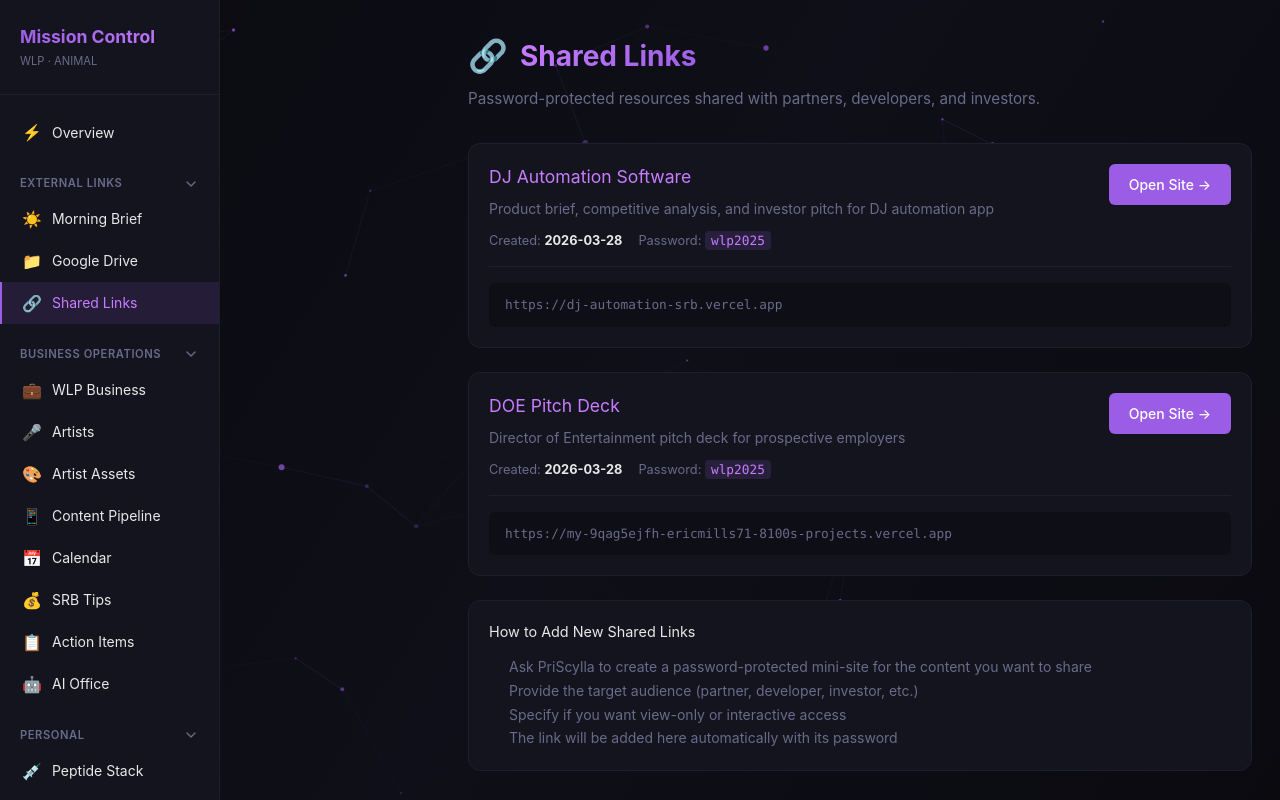
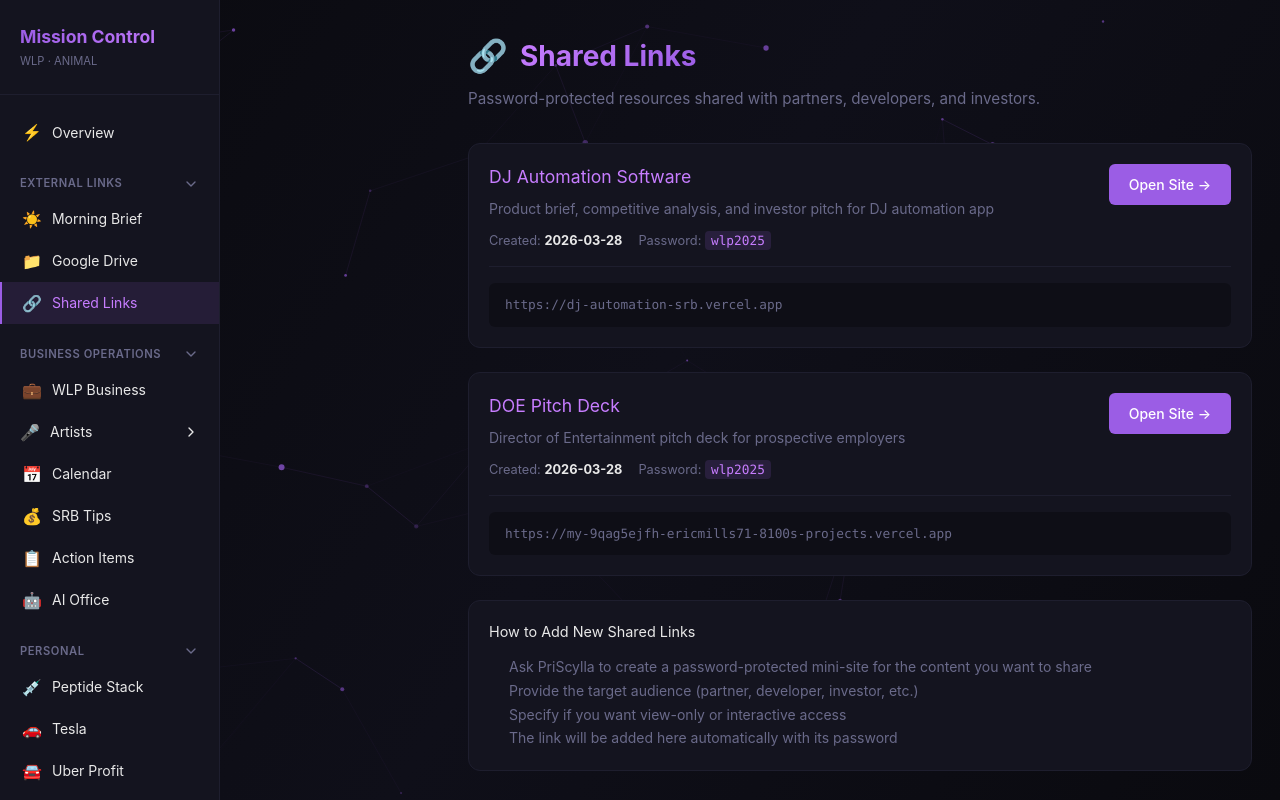
Before and after one commit to Animal71Animal/Mission-Control, a Next.js app: page /shared-links in a window 1280 px wide. Shown: the top 800 px of the page. Built offline with nearby package versions, Linux system fonts and the light colour scheme.

Commit message:
feat: consolidate Artist Assets + Content Pipeline under Artists dropdown in sidebar

```diff
--- a/app/data/modules.ts
+++ b/app/data/modules.ts
@@ -7,14 +7,16 @@ export interface Module {
   desc: string;
   status: "active" | "pending" | "beta";
   group: ModuleGroup;
+  children?: Module[];
 }
 
 // Order matches Sidebar navigation (excluding Overview which is home page)
 export const modules: Module[] = [
   { href: "/wlp", icon: "💼", title: "WLP Business", desc: "Business docs, AI artists, streaming, social, analytics, and industry links.", status: "active", group: "business" },
-  { href: "/artists", icon: "🎤", title: "Artists", desc: "ANIMAL, Kade Rivers, Madison Blair, Aria Vale, JusNiiga — WLP roster.", status: "active", group: "business" },
-  { href: "/artist-assets", icon: "🎨", title: "Artist Assets", desc: "Unified asset tracking for WLP artist roster.", status: "active", group: "business" },
-  { href: "/content-pipeline", icon: "📱", title: "Content Pipeline", desc: "TikTok, Reels & Shorts management for WLP AI Artists.", status: "active", group: "business" },
+  { href: "/artists", icon: "🎤", title: "Artists", desc: "ANIMAL, Kade Rivers, Madison Blair, Aria Vale, JusNiiga — WLP roster.", status: "active", group: "business", children: [
+    { href: "/artist-assets", icon: "🎨", title: "Artist Assets", desc: "Unified asset tracking for WLP artist roster.", status: "active", group: "business" },
+    { href: "/content-pipeline", icon: "📱", title: "Content Pipeline", desc: "TikTok, Reels & Shorts management for WLP AI Artists.", status: "active", group: "business" },
+  ] },
   { href: "/calendar", icon: "📅", title: "Calendar", desc: "Gigs, studio sessions, meetings, and deadlines.", status: "active", group: "business" },
   { href: "/srb-tips", icon: "💰", title: "SRB Tips", desc: "Spearmint Rhino tip tracking — monthly totals, top tippers, dancer stats.", status: "active", group: "business" },
   { href: "/tasks", icon: "📋", title: "Action Items", desc: "All action items — SRB club operations and personal tasks in one hub.", status: "active", group: "business" },
--- a/components/Sidebar.tsx
+++ b/components/Sidebar.tsx
@@ -4,7 +4,7 @@ import Link from "next/link";
 import { usePathname } from "next/navigation";
 import { useState, useEffect } from "react";
 import { modules, groupLabels, groupOrder } from "../app/data/modules";
-import type { ModuleGroup } from "../app/data/modules";
+import type { ModuleGroup, Module } from "../app/data/modules";
 
 // Chevron icon component
 function ChevronIcon({ expanded }: { expanded: boolean }) {
@@ -25,6 +25,85 @@ function ChevronIcon({ expanded }: { expanded: boolean }) {
     >
       <polyline points="9 18 15 12 9 6" />
     </svg>
+  );
+}
+
+// NavItem: renders a module link, with optional collapsible children
+function NavItem({ item, pathname, onClose, depth = 0 }: { item: Module; pathname: string; onClose: () => void; depth?: number }) {
+  const active = pathname === item.href;
+  const hasChildren = item.children && item.children.length > 0;
+  const childActive = hasChildren && item.children!.some((c) => pathname === c.href);
+  const [open, setOpen] = useState(childActive || active);
+
+  // Auto-open if a child becomes active
+  useEffect(() => {
+    if (childActive) setOpen(true);
+  }, [childActive]);
+
+  const indent = depth * 12;
+
+  if (hasChildren) {
+    return (
+      <div>
+        <button
+          onClick={() => setOpen((o) => !o)}
+          style={{
+            display: "flex",
+            alignItems: "center",
+            gap: 10,
+            width: "100%",
+            padding: `9px 20px 9px ${20 + indent}px`,
+            fontSize: "0.875rem",
+            color: childActive || active ? "var(--accent2)" : "var(--text)",
+            background: childActive || active ? "rgba(155,93,229,0.12)" : "transparent",
+            borderLeft: childActive || active ? "2px solid var(--accent)" : "2px solid transparent",
+            textDecoration: "none",
+            transition: "all 0.15s",
+            border: "none",
+            cursor: "pointer",
+            textAlign: "left",
+          }}
+        >
+          <span style={{ fontSize: "1rem" }}>{item.icon}</span>
+          <span style={{ flex: 1 }}>{item.title}</span>
+          <ChevronIcon expanded={open} />
+        </button>
+        <div
+          style={{
+            maxHeight: open ? "400px" : "0",
+            overflow: "hidden",
+            transition: "max-height 0.25s ease, opacity 0.2s ease",
+            opacity: open ? 1 : 0,
+          }}
+        >
+          {item.children!.map((child) => (
+            <NavItem key={child.href} item={child} pathname={pathname} onClose={onClose} depth={depth + 1} />
+          ))}
+        </div>
+      </div>
+    );
+  }
+
+  return (
+    <Link
+      href={item.href}
+      onClick={onClose}
+      style={{
+        display: "flex",
+        alignItems: "center",
+        gap: 10,
+        padding: `9px 20px 9px ${20 + indent}px`,
+        fontSize: "0.875rem",
+        color: active ? "var(--accent2)" : "var(--text)",
+        background: active ? "rgba(155,93,229,0.12)" : "transparent",
+        borderLeft: active ? "2px solid var(--accent)" : "2px solid transparent",
+        textDecoration: "none",
+        transition: "all 0.15s",
+      }}
+    >
+      <span style={{ fontSize: "1rem" }}>{item.icon}</span>
+      {item.title}
+    </Link>
   );
 }
 
@@ -188,31 +267,9 @@ export default function Sidebar() {
                   opacity: expandedGroups[group] ? 1 : 0,
                 }}
               >
-                {groupedModules[group].map((item) => {
-                  const active = pathname === item.href;
-                  return (
-                    <Link
-                      key={item.href}
-                      href={item.href}
-                      onClick={() => setMobileOpen(false)}
-                      style={{
-                        display: "flex",
-                        alignItems: "center",
-                        gap: 10,
-                        padding: "9px 20px",
-                        fontSize: "0.875rem",
-                        color: active ? "var(--accent2)" : "var(--text)",
-                        background: active ? "rgba(155,93,229,0.12)" : "transparent",
-                        borderLeft: active ? "2px solid var(--accent)" : "2px solid transparent",
-                        textDecoration: "none",
-                        transition: "all 0.15s",
-                      }}
-                    >
-                      <span style={{ fontSize: "1rem" }}>{item.icon}</span>
-                      {item.title}
-                    </Link>
-                  );
-                })}
+                {groupedModules[group].map((item) => (
+                  <NavItem key={item.href} item={item} pathname={pathname} onClose={() => setMobileOpen(false)} />
+                ))}
               </div>
             </div>
           ))}
```
Also changed, not shown: 1 other file (tests, documents, lock files or other folders).
